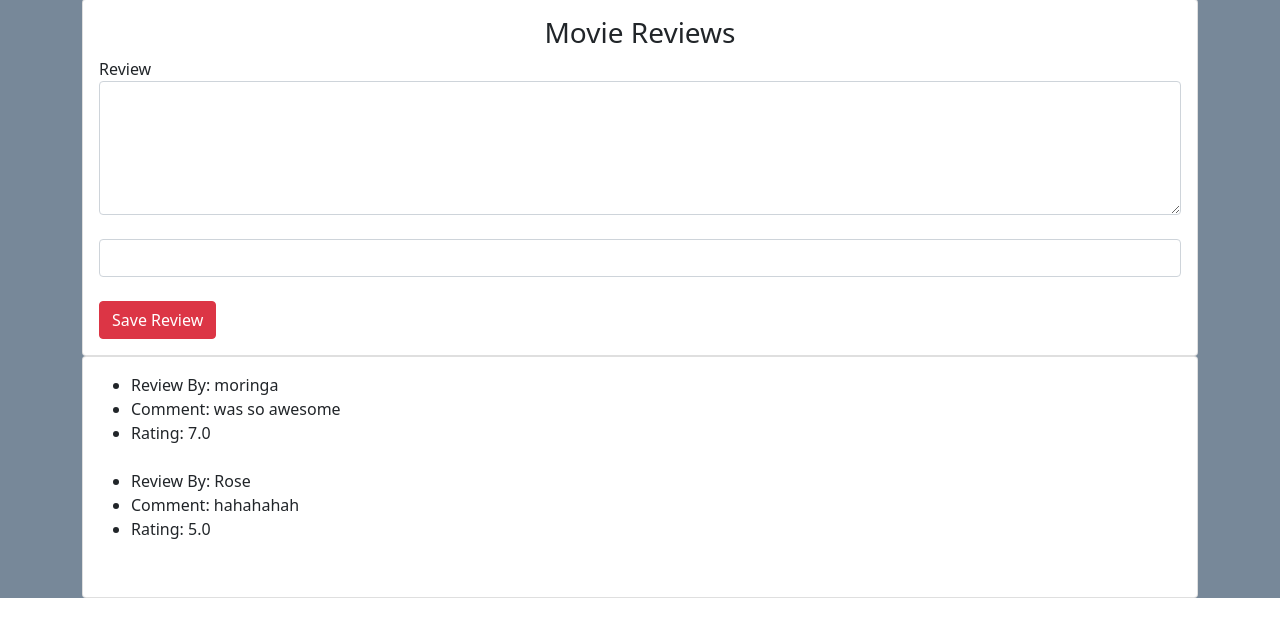
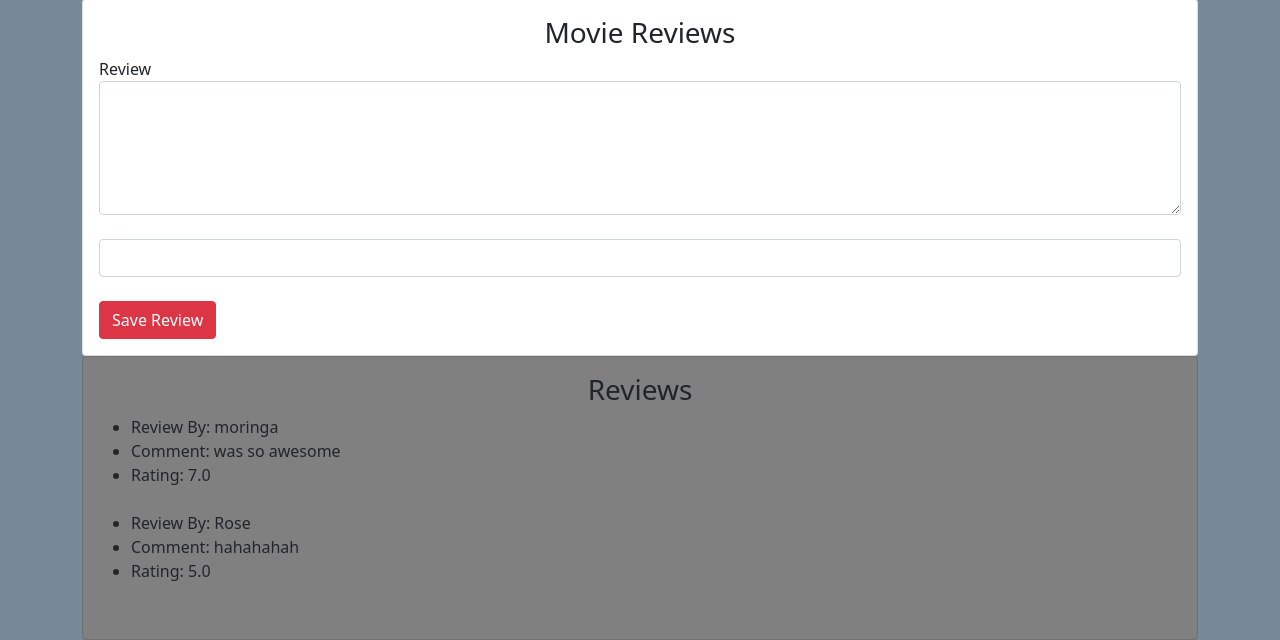
Before and after one commit to stephenndele/movie-reviews, a Django app: page /details/1 in a window 1280 px wide. Shown: the part 411-1051 px from the top of the page. Before the commit the page ends 1009 px from the top, so only its background shows below. Run offline with Django 3.2, Linux system fonts and the light colour scheme; data comes from the database, SQL or seed files in the repository; some libraries are stand-ins or nearby versions.

Commit message:
add orderby in comments

```diff
--- a/main/templates/main/details.html
+++ b/main/templates/main/details.html
@@ -40,8 +40,9 @@
             </form>
         </div>
     </div>
-    <div class="card">
+    <div class="card" style="background-color: grey">
         <div class="card-body">
+            <h3 class="text-center">Reviews</h3>
            <ul>
                {% for review in reviews %}
                <li>Review By: {{ review.user}}</li>
--- a/main/views.py
+++ b/main/views.py
@@ -16,7 +16,7 @@ def home(request):
 
 def details(request, id):
     movie = Movie.objects.get(id=id)
-    reviews = Review.objects.filter(movie=id)
+    reviews = Review.objects.filter(movie=id).order_by('-comment')
 
     context = {
         "movie": movie,
```
